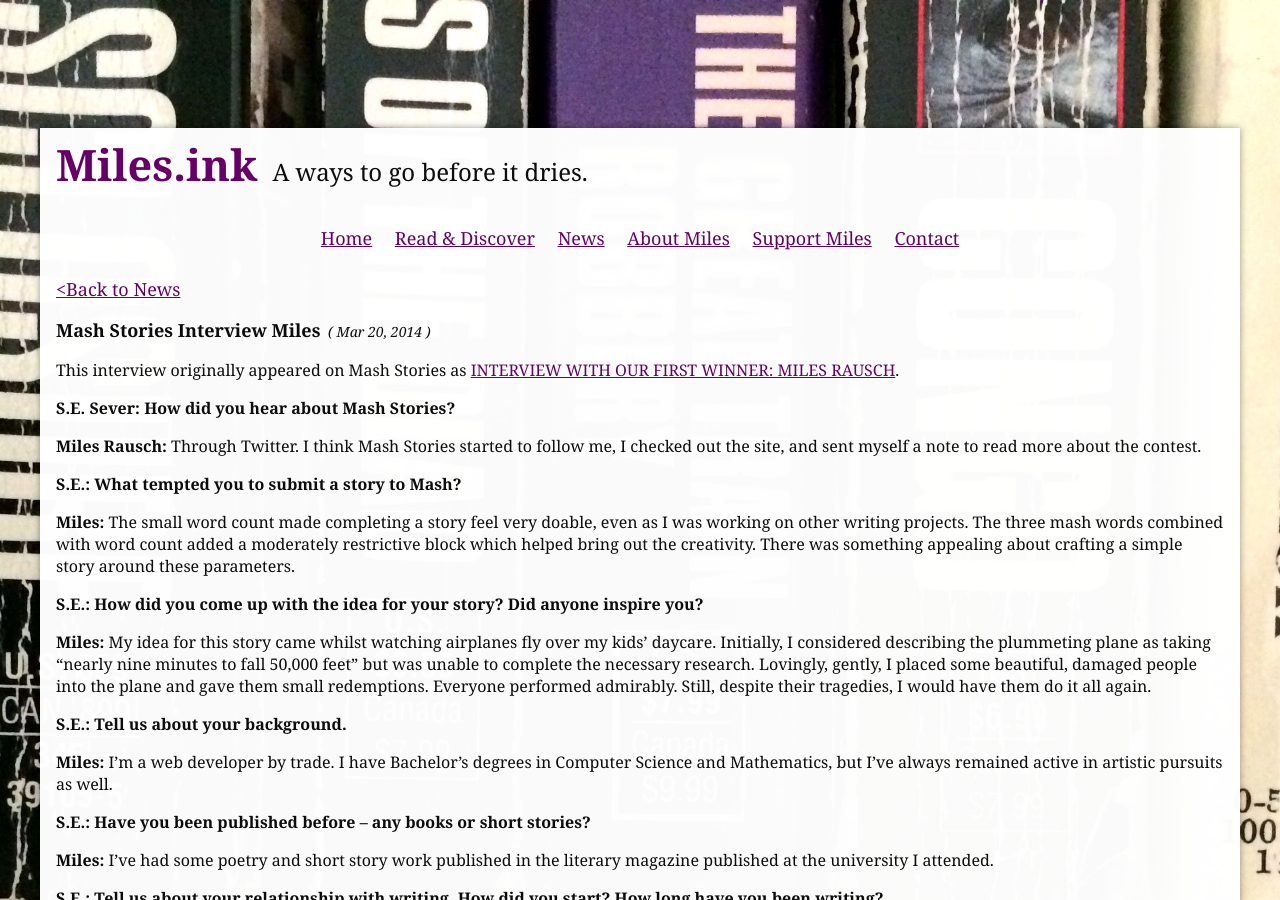
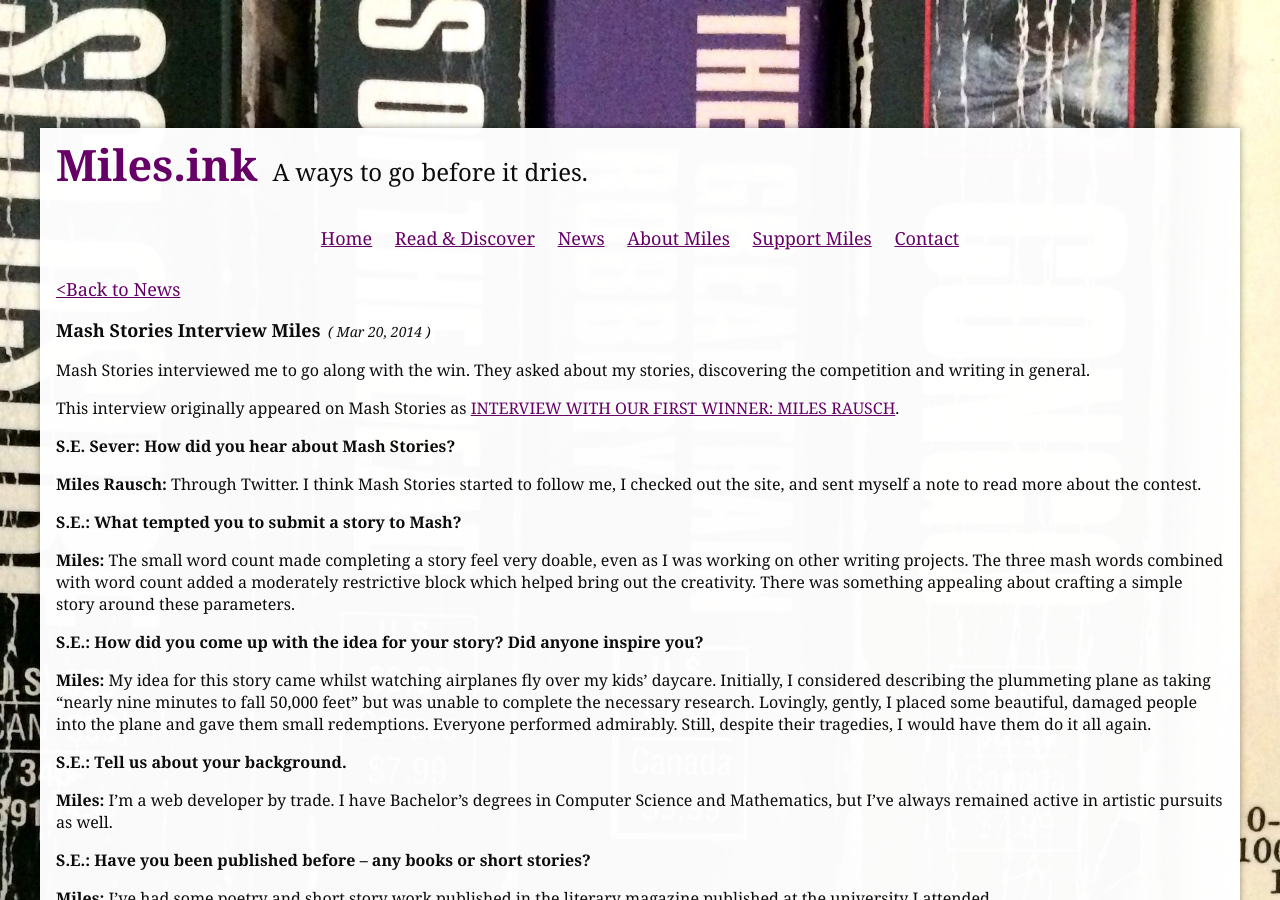
Before and after one commit to awayken/miles.ink, a Jekyll site: the page built from _posts/2014-03-20-mash-stories-interviews-miles.md, in a window 1280 px wide and 900 px high. Built offline with Jekyll 4.4.1, drawn with Linux system fonts in a browser that asks for light colours.

Commit message:
Forgot to add introduction to Interview post

```diff
--- a/_posts/2014-03-20-mash-stories-interviews-miles.md
+++ b/_posts/2014-03-20-mash-stories-interviews-miles.md
@@ -2,6 +2,10 @@
 title: Mash Stories Interview Miles
 date:   2014-03-20
 ---
+Mash Stories interviewed me to go along with the win. They asked about my stories, discovering the competition and writing in general.
+
+<!--more-->
+
 <p>This interview originally appeared on Mash Stories as <a href="http://mashstories.com/interview-miles-rausch/" target="_blank">INTERVIEW WITH OUR FIRST WINNER: MILES RAUSCH</a>.</p>
 
 <p><b>S.E. Sever: How did you hear about Mash Stories?</b></p>
```
